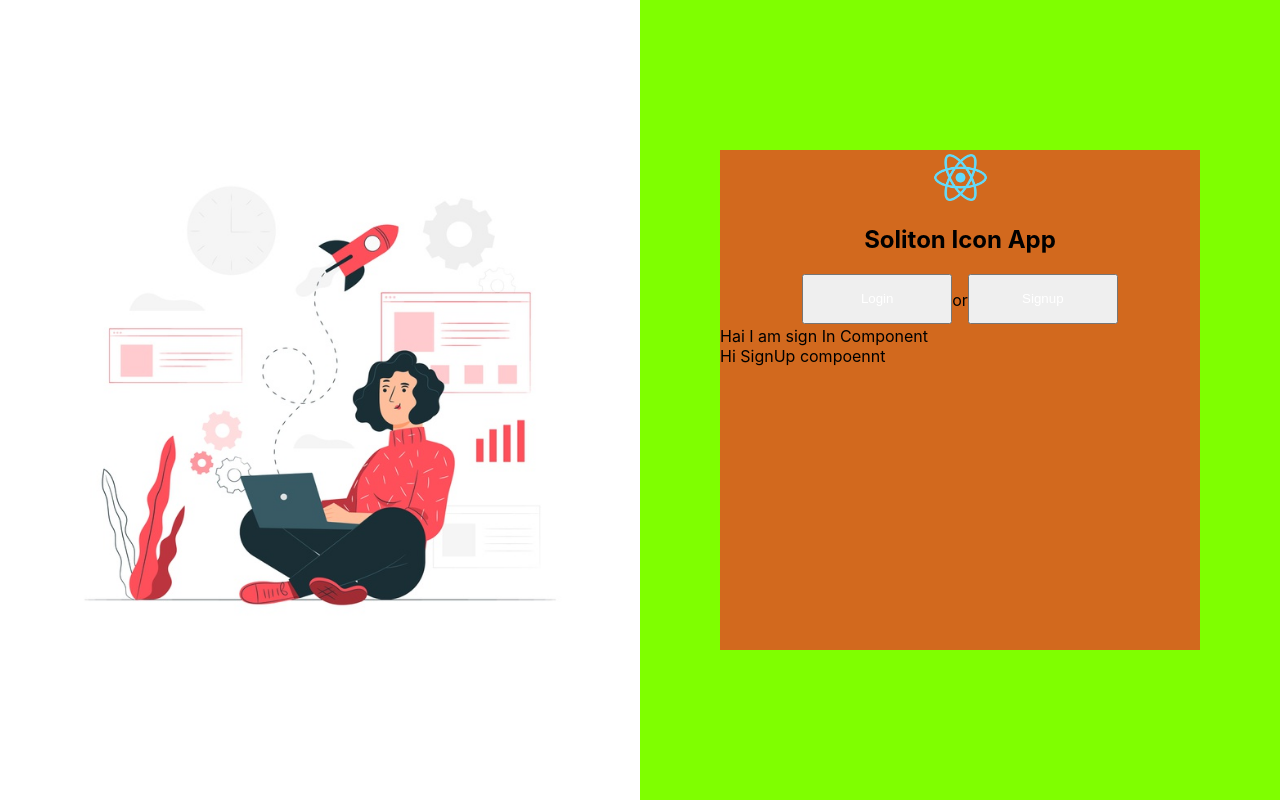
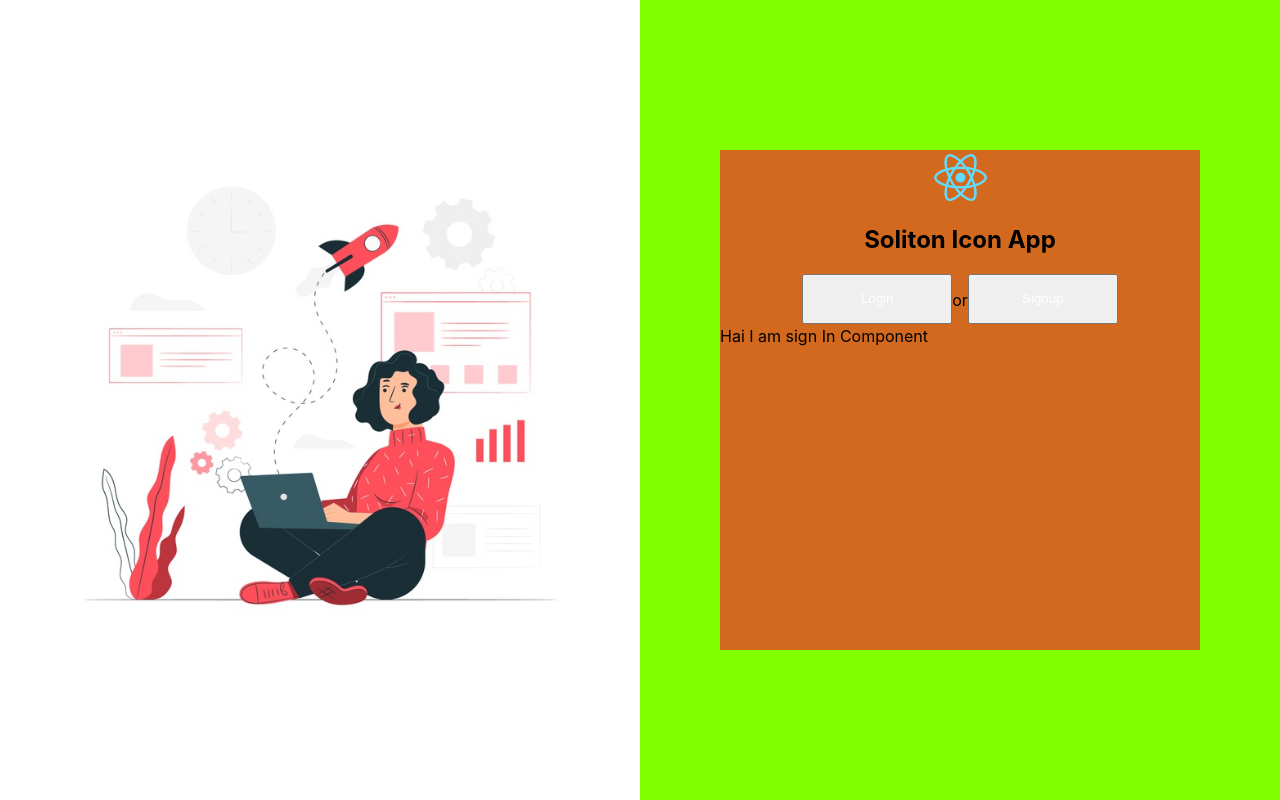
Before and after one commit to sk2111/icon-app, a React (Create React App) app: page /signin in a window 1280 px wide. Built offline with nearby package versions, Linux system fonts and the light colour scheme.

Commit message:
Add : SignIn and Sign up component switching
Signed-off-by: Sathishkumar Thangavel <sathisht1996@gmail.com>

```diff
--- a/src/components/login-header/login-header.component.jsx
+++ b/src/components/login-header/login-header.component.jsx
@@ -1,15 +1,12 @@
 //libs
 import React from 'react';
 import { connect } from 'react-redux';
-import { createStructuredSelector } from 'reselect';
 //css
 import styles from './login-header.module.css';
 //components
 import CustomButton from '../custom-button/custom-button.component';
 //actions
 import { changeViewToSignIn, changeViewToSignUp } from '../../redux/sign-in-sign-up/sign-in-sign-up.actions';
-//reselect
-import { selectSignInViewHidden, selectSignUpViewHidden } from '../../redux/sign-in-sign-up/sign-in-sign-up.selectors';
 
 const LoginHeader = ({ changeViewToSignIn, changeViewToSignUp }) => {
     return (
@@ -25,11 +22,6 @@ const LoginHeader = ({ changeViewToSignIn, changeViewToSignUp }) => {
     );
 };
 
-const mapStateToProps = createStructuredSelector({
-    isSignInViewHidden: selectSignInViewHidden,
-    isSignUpViewHidden: selectSignUpViewHidden
-});
-
 const mapDispatchToProps = (dispatch) => {
     return {
         changeViewToSignIn: () => dispatch(changeViewToSignIn()),
@@ -37,4 +29,4 @@ const mapDispatchToProps = (dispatch) => {
     }
 };
 
-export default connect(mapStateToProps, mapDispatchToProps)(LoginHeader);
+export default connect(null, mapDispatchToProps)(LoginHeader);
--- a/src/pages/sign-in-and-sign-up/sign-in-and-sign-up.component.jsx
+++ b/src/pages/sign-in-and-sign-up/sign-in-and-sign-up.component.jsx
@@ -1,15 +1,18 @@
 //libs
 import React from 'react';
+import { createStructuredSelector } from 'reselect';
+import { connect } from 'react-redux';
 // css
 import styles from './sign-in-and-sign-up.module.css';
 //components
 import LoginHeader from '../../components/login-header/login-header.component';
 import SignIn from '../../components/sign-in/sign-in.component';
 import SignUp from '../../components/sign-up/sign-up.component';
+//reselect
+import { selectSignInViewHidden, selectSignUpViewHidden } from '../../redux/sign-in-sign-up/sign-in-sign-up.selectors';
 
-
-const SignInAndSignUpPage = (props) => {
-    console.log("signIn Component props", props);
+const SignInAndSignUpPage = ({ isSignInViewHidden, isSignUpViewHidden, ...otherProps }) => {
+    console.log("signIn Component props", otherProps);
     return (
         <div className={`${styles.pageContainer} flex-row`}>
             <section className={`${styles.leftContainer} perfect-cen`}>
@@ -18,12 +21,17 @@ const SignInAndSignUpPage = (props) => {
             <section className={`${styles.rightContainer} perfect-cen`}>
                 <div className={styles.rightContent}>
                     <LoginHeader />
-                    <SignIn />
-                    <SignUp />
+                    {isSignInViewHidden ? null : <SignIn />}
+                    {isSignUpViewHidden ? null : <SignUp />}
                 </div>
             </section>
         </div>
     );
 };
 
-export default (SignInAndSignUpPage);
+const mapStateToProps = createStructuredSelector({
+    isSignInViewHidden: selectSignInViewHidden,
+    isSignUpViewHidden: selectSignUpViewHidden
+});
+
+export default connect(mapStateToProps)(SignInAndSignUpPage);
```
